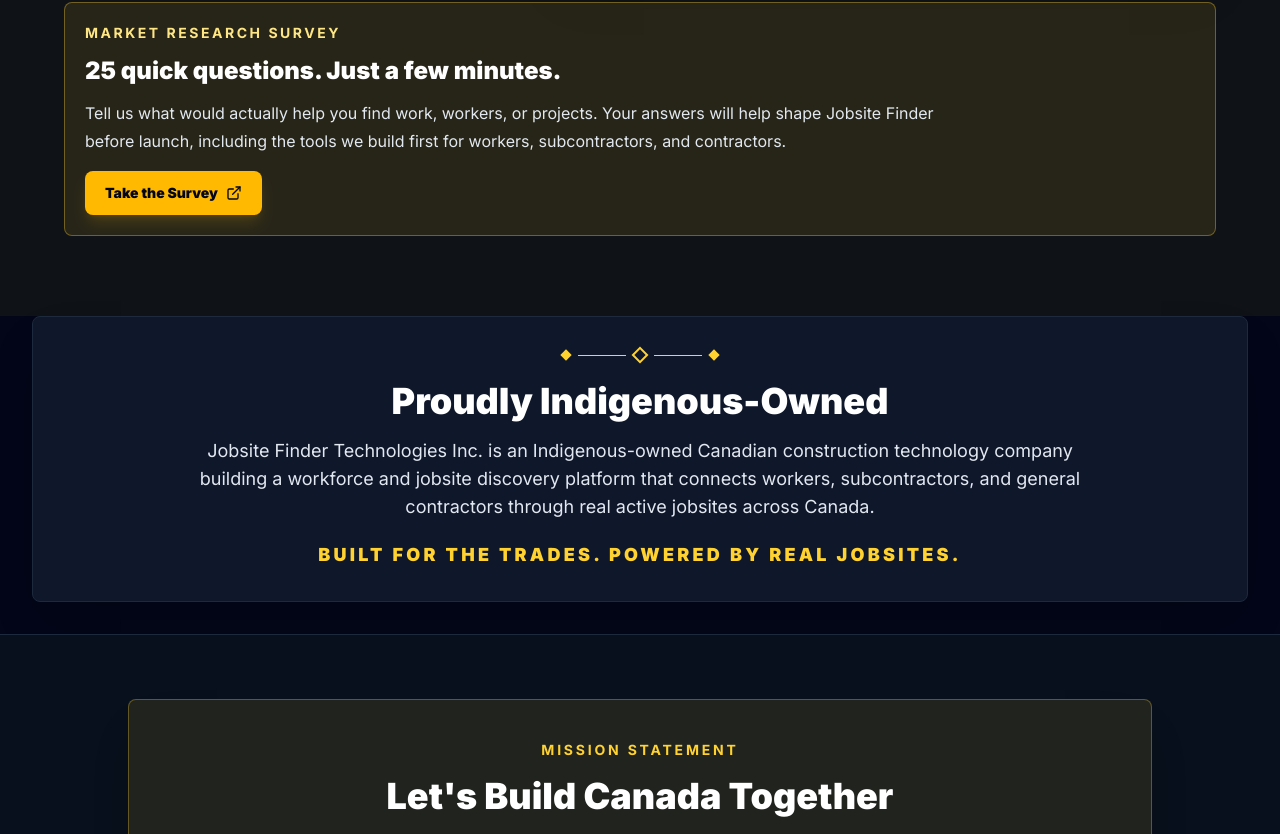
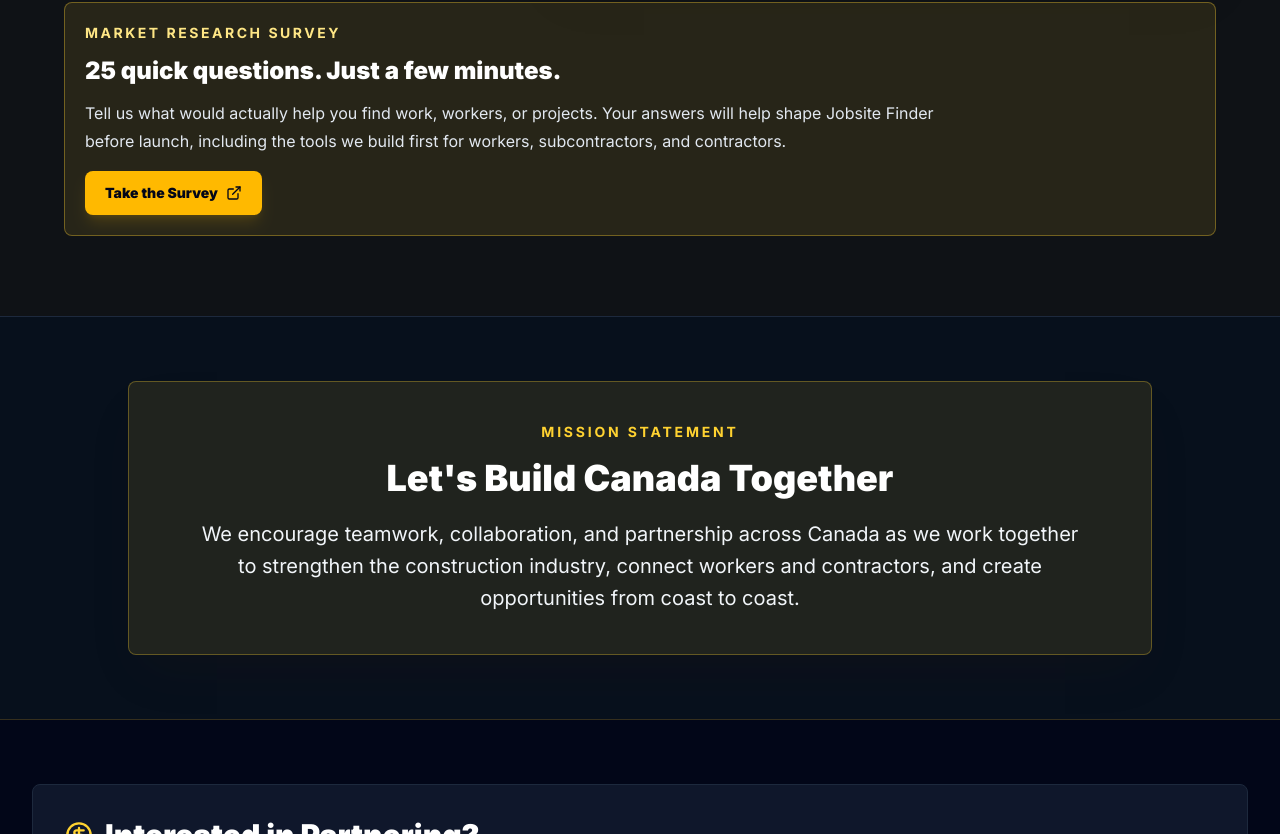
Before and after one commit to jwsmith07/Jobsite-finder, a React (Vite) app: page /under-construction in a window 1280 px wide. Shown: the part 3677-4511 px from the top of the page. Built offline with nearby package versions, Linux system fonts and the light colour scheme; no server answers; the database is empty.

Commit message:
Remove Indigenous ownership section from construction page

```diff
--- a/src/pages/public/UnderConstructionPage.jsx
+++ b/src/pages/public/UnderConstructionPage.jsx
@@ -430,25 +430,6 @@
           </div>
         </section>
 
-        <section className="bg-slate-950 px-4 pb-8 sm:px-6 lg:px-8">
-          <div className="mx-auto max-w-7xl rounded-lg border border-slate-800 bg-slate-900 p-8 text-center shadow-2xl shadow-black/20">
-            <div className="mx-auto flex w-fit items-center justify-center gap-2 text-amber-300" aria-hidden="true">
-              <span className="h-2 w-2 rotate-45 bg-amber-300" />
-              <span className="h-px w-12 bg-amber-300" />
-              <span className="h-3 w-3 rotate-45 border-2 border-amber-300" />
-              <span className="h-px w-12 bg-amber-300" />
-              <span className="h-2 w-2 rotate-45 bg-amber-300" />
-            </div>
-            <h2 className="mt-5 text-3xl font-black text-white sm:text-4xl">Proudly Indigenous-Owned</h2>
-            <p className="mx-auto mt-4 max-w-4xl text-lg text-slate-200">
-              Jobsite Finder Technologies Inc. is an Indigenous-owned Canadian construction technology company building a workforce and jobsite discovery platform that connects workers, subcontractors, and general contractors through real active jobsites across Canada.
-            </p>
-            <p className="mt-5 text-base font-black uppercase tracking-[0.18em] text-amber-300 sm:text-lg">
-              Built for the Trades. Powered by Real Jobsites.
-            </p>
-          </div>
-        </section>
-
         <section className="border-t border-slate-800 bg-[#07101c] px-4 py-16 sm:px-6 lg:px-8">
           <div className="mx-auto max-w-7xl text-center">
             <div className="mx-auto max-w-5xl rounded-lg border border-amber-300/30 bg-amber-300/10 px-6 py-10 shadow-2xl shadow-amber-950/10 sm:px-10">
```
